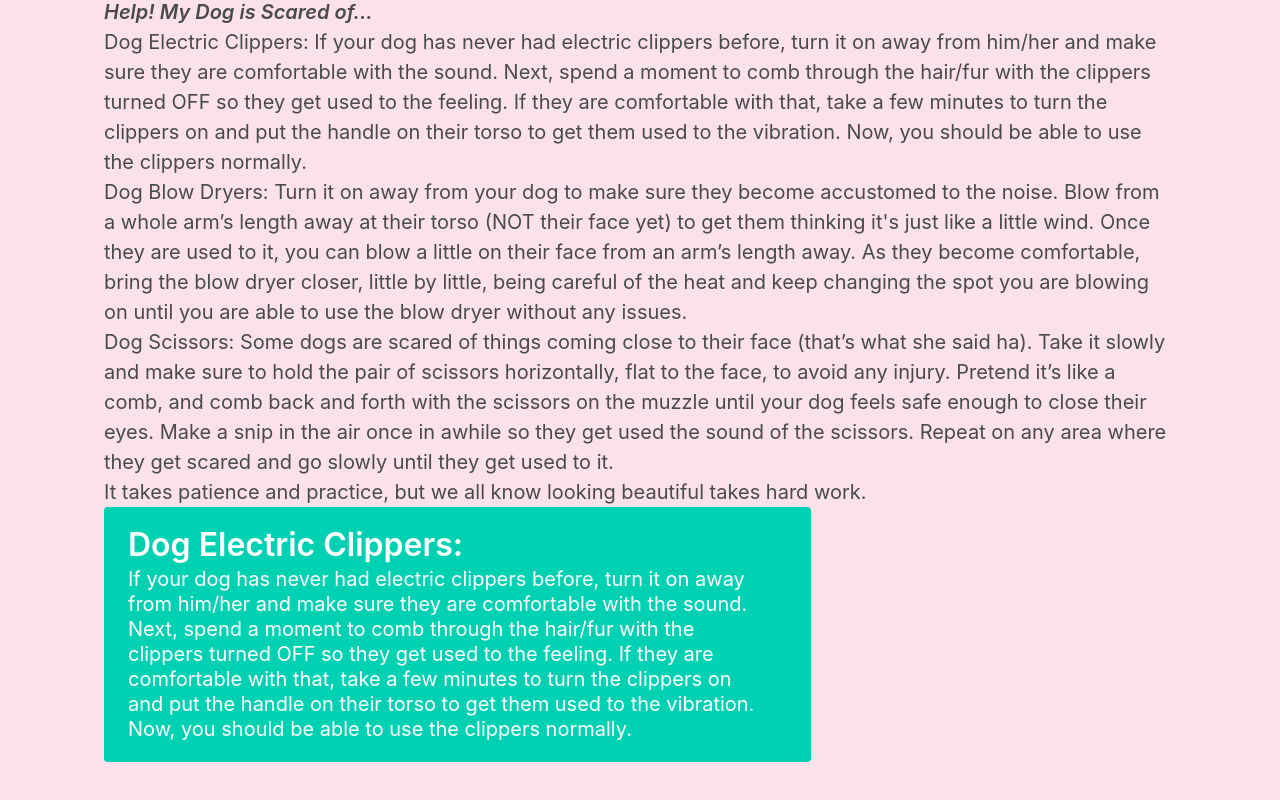
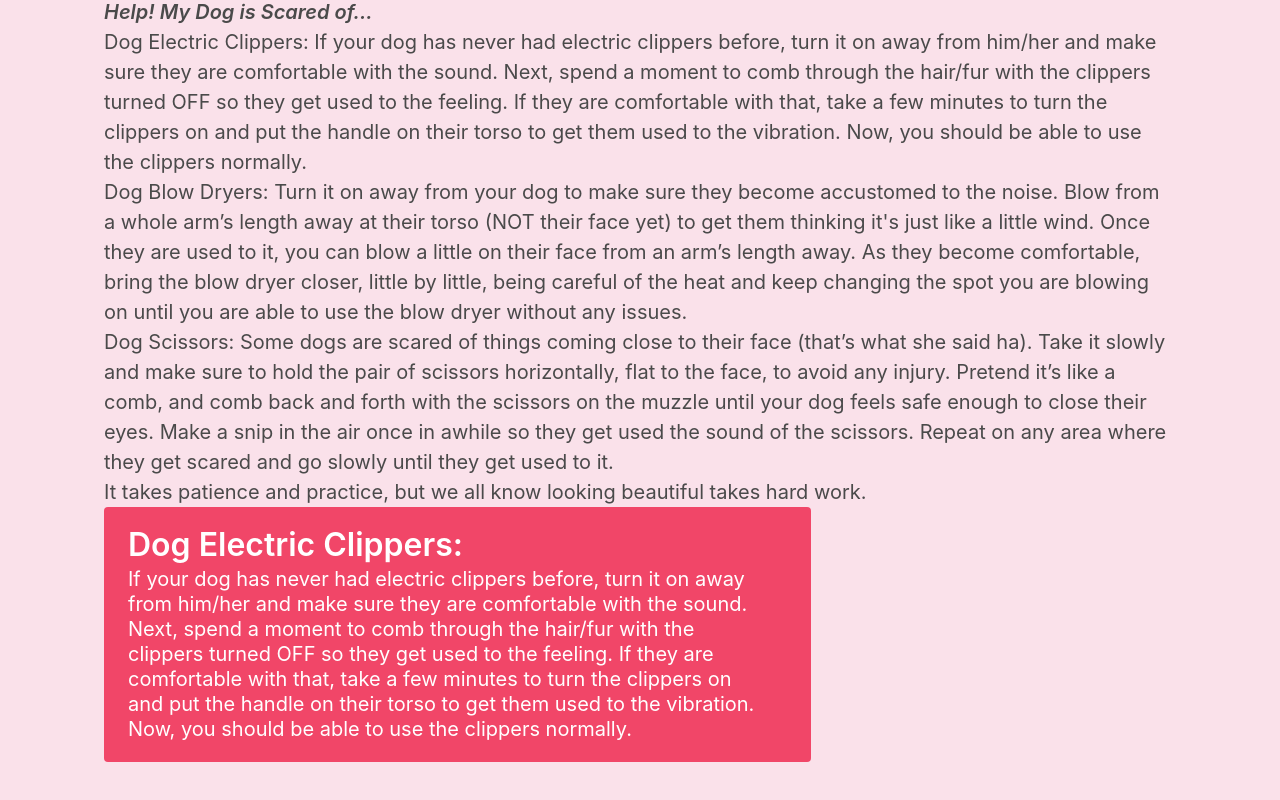
Before and after one commit to TechieQian/chiffon, a React (Create React App) app: page /grooming in a window 1280 px wide. Shown: the part 1617-2417 px from the top of the page. Built offline with nearby package versions, Linux system fonts and the light colour scheme.

Commit message:
editing grooming

```diff
--- a/src/body/Grooming.tsx
+++ b/src/body/Grooming.tsx
@@ -28,7 +28,7 @@ function Grooming(props : any) {
 <div className="tile is-vertical is-8">
 <div className="tile">
 <div className="tile is-parent is-vertical">
-<article className ="tile is-child notification is-primary">
+<article className ="tile is-child notification is-danger">
 <p className ="title">Dog Electric Clippers:</p>
 <p className="subtitle"> If your dog has never had electric clippers before, turn it on away from him/her and make sure they are comfortable with the sound. Next, spend a moment to comb through the hair/fur with the clippers turned OFF so they get used to the feeling. If they are comfortable with that, take a few minutes to turn the clippers on and put the handle on their torso to get them used to the vibration. Now, you should be able to use the clippers normally.</p>
 </article>
```
